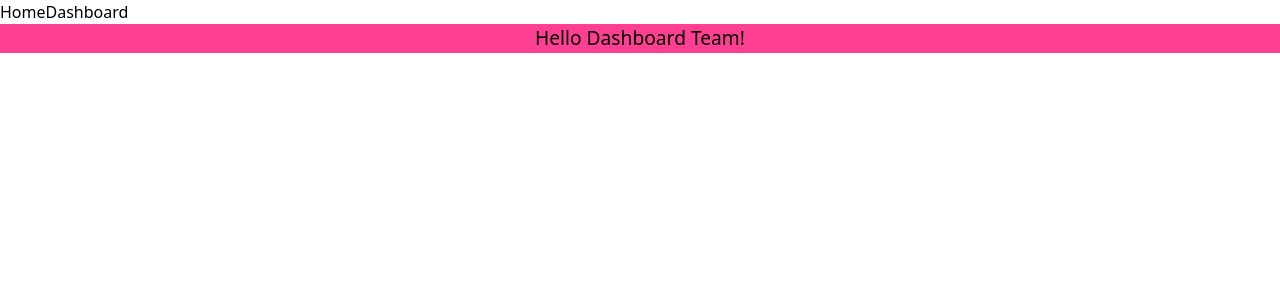
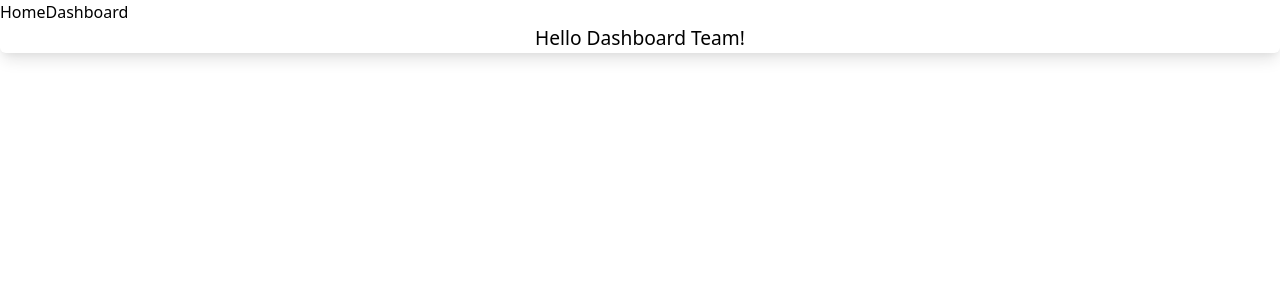
Before and after one commit to may-moff/ocean-protocol-dashboard-frontend, a React (Create React App) app: page / in a window 1280 px wide. Shown: the top 300 px of the page. Built offline with nearby package versions, Linux system fonts and the light colour scheme.

Commit message:
created basic card component

```diff
--- /dev/null
+++ b/src/components/Card.js
@@ -0,0 +1,13 @@
+const Card = ({ additionalClasses, children }) => {
+  return (
+    <div
+      className={`bg-background-content rounded-md shadow-lg ${
+        additionalClasses || ''
+      }`}
+    >
+      {children}
+    </div>
+  );
+};
+
+export default Card;
--- a/src/components/Home.jsx
+++ b/src/components/Home.jsx
@@ -1,10 +1,11 @@
 import React from 'react';
+import Card from '../components/Card';
 
 function Home() {
   return (
-    <div className="bg-bpink text-center text-fslarge text-fwbase">
+    <Card additionalClasses="text-center text-fslarge text-fwbase">
       <h1>Hello Dashboard Team!</h1>
-    </div>
+    </Card>
   );
 }
 
```
